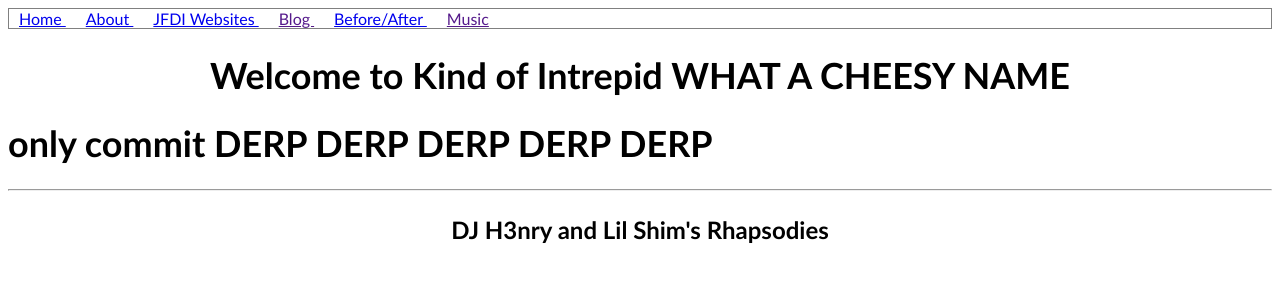
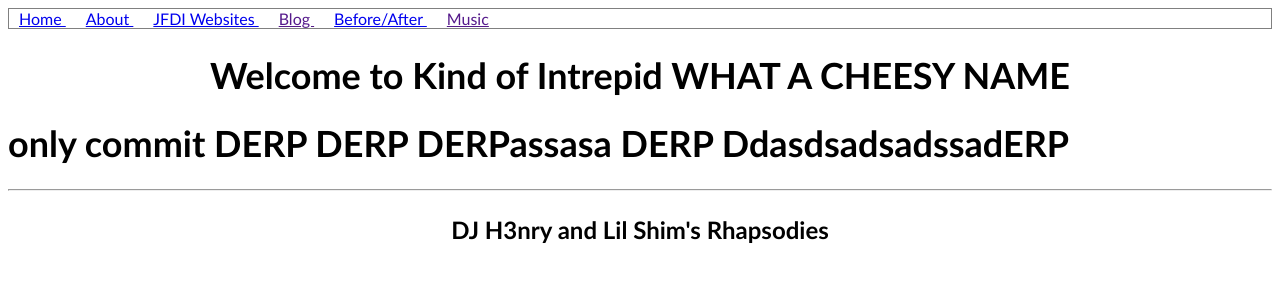
Before and after one commit to Quaternion3D/quaternion3d.github.io, a plain HTML site: page index.html in a window 1280 px wide. Drawn offline with Linux system fonts and the light colour scheme.

Commit message:
added viewport

```diff
--- a/index.html
+++ b/index.html
@@ -1,6 +1,7 @@
 <!DOCTYPE html>
 <html>
 <head>
+    <meta name="viewport" content="width=device-width, initial-scale=1.0">
 	<link rel="stylesheet" type="text/css" href="style.css">
 	<title>Project Vodka, hehe</title>
 </head>
@@ -20,7 +21,7 @@
 
 	<div>
 		<h1 align='center'> Welcome to Kind of Intrepid WHAT A CHEESY NAME </h1>
-		<h1> only commit DERP DERP DERP DERP DERP </h1>
+		<h1> only commit DERP DERP DERPassasa DERP DdasdsadsadssadERP </h1>
 		<hr>
 		<h2 align='center'><p> DJ H3nry and Lil Shim's Rhapsodies </p></h2>
 	</div>
```
